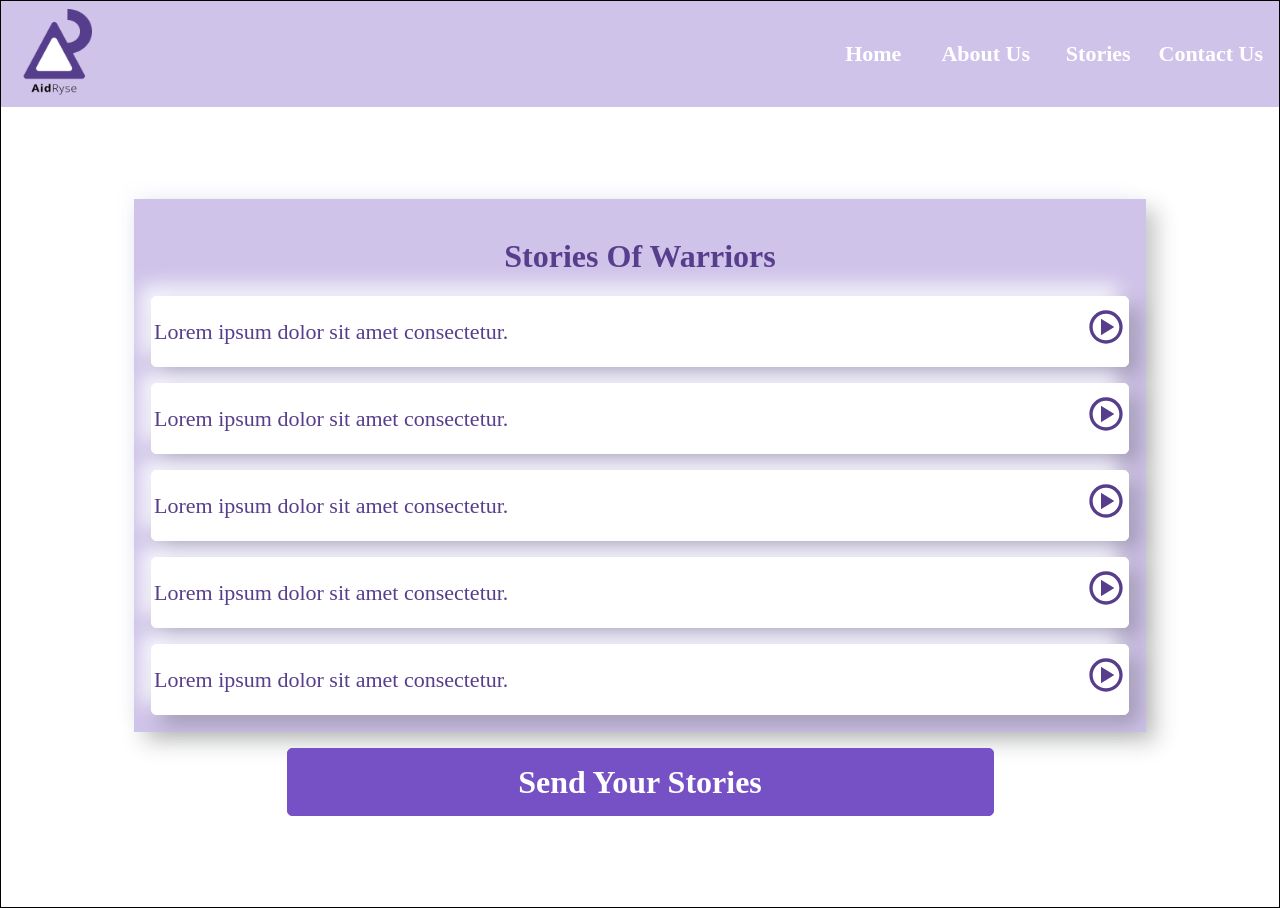
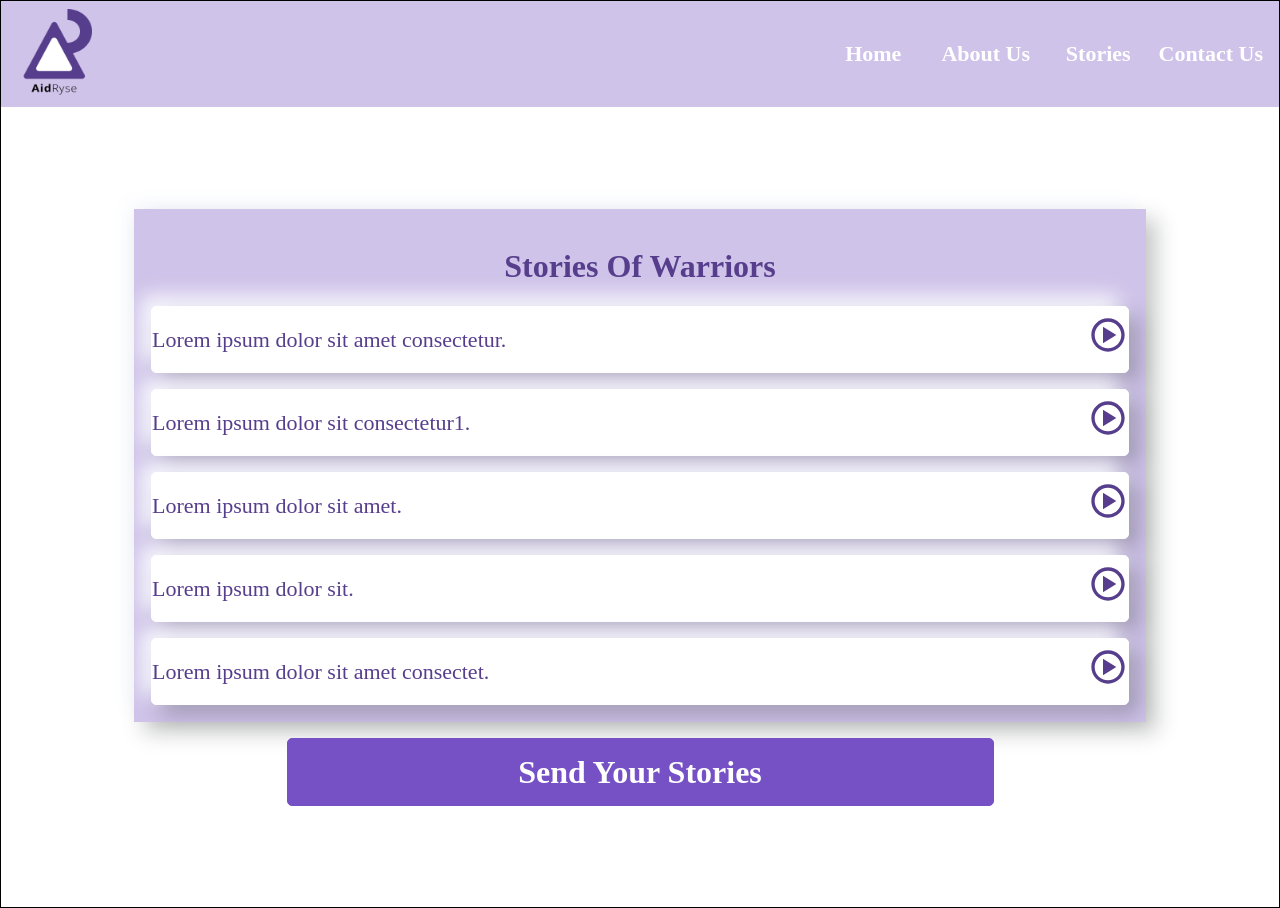
Before and after one commit to DevZibah/SCA-TeamHerHive, a React (Create React App) app: page /Stories in a window 1280 px wide. Built offline with nearby package versions, Linux system fonts and the light colour scheme.

Commit message:
added some changes to stories page

```diff
--- /dev/null
+++ b/public/dataone.json
@@ -0,0 +1,32 @@
+[
+  {
+    "id": 0,
+    "image": "https://res.cloudinary.com/sohmmie/image/upload/v1665945348/rec2_pggag4.png",
+    "name": "Lorem ipsum dolor sit amet consectetur.",
+    "record": "https://res.cloudinary.com/sohmmie/video/upload/v1666155813/Building_Awareness_xaslvr.mp3"
+  },
+  {
+    "id": 1,
+    "image": "https://res.cloudinary.com/sohmmie/image/upload/v1665945364/Rectangle_31_dbcmwg.png",
+    "name": "Lorem ipsum dolor sit consectetur1.",
+    "record": "https://res.cloudinary.com/sohmmie/video/upload/v1666155773/Notice_and_Name_jr5gn7.mp3"
+  },
+  {
+    "id": 2,
+    "image": "https://res.cloudinary.com/sohmmie/image/upload/v1666464693/rec22_i8omnf.png",
+    "name": "Lorem ipsum dolor sit amet.",
+    "record": "https://res.cloudinary.com/sohmmie/video/upload/v1666464835/Making_Room_dvkyk4.mp3"
+  },
+  {
+    "id": 3,
+    "image": "https://res.cloudinary.com/sohmmie/image/upload/v1666464693/rec22_i8omnf.png",
+    "name": "Lorem ipsum dolor sit.",
+    "record": "https://res.cloudinary.com/sohmmie/video/upload/v1666464835/Making_Room_dvkyk4.mp3"
+  },
+  {
+    "id": 4,
+    "image": "https://res.cloudinary.com/sohmmie/image/upload/v1666464693/rec22_i8omnf.png",
+    "name": "Lorem ipsum dolor sit amet consectet.",
+    "record": "https://res.cloudinary.com/sohmmie/video/upload/v1666464835/Making_Room_dvkyk4.mp3"
+  }
+]
--- a/src/App.js
+++ b/src/App.js
@@ -4,6 +4,7 @@ import Contact from './Components/Contact'
 import Stories from './Components/Stories'
 import About from './Components/About'
 import Record from './Components/Record'
+import Recordone from './Components/Recordone'
 import './style/All.css'
 import './style/About.css'
 import './style/Stories.css'
@@ -18,6 +19,7 @@ const App = () => {
           <Route exact path='/Stories' component={Stories} />
           <Route exact path='/About' component={About} />
           <Route exact path='/Record' component={Record} />
+          <Route exact path='/Recordone' component={Recordone} />
         </Switch>
       </div>
     </div>
--- /dev/null
+++ b/src/Components/Audione.js
@@ -0,0 +1,40 @@
+import React, { useContext, useState } from 'react'
+import AudioPlayer from 'react-h5-audio-player'
+import 'react-h5-audio-player/lib/styles.css'
+import { AudioContext } from '../Contexts/AudioContext'
+
+const Audione = ({ item }) => {
+  const { dataone } = useContext(AudioContext)
+  const [trackIndex, setTrackIndex] = useState(item.id)
+
+  const handleClickPrevious = () => {
+    setTrackIndex((currentTrack) =>
+      currentTrack === 0 ? dataone.length - 1 : currentTrack - 1
+    )
+  }
+
+  const handleClickNext = () => {
+    setTrackIndex((currentTrack) =>
+      currentTrack < dataone.length - 1 ? currentTrack + 1 : 0
+    )
+  }
+  return (
+    <div>
+      <img className='audioimg' src={dataone[trackIndex].image} alt='' />
+      <p className='audiop'>{dataone[trackIndex].name}</p>
+      <AudioPlayer
+        className='audiolib mt-n3'
+        // autoPlay
+        src={dataone[trackIndex].record}
+        onPlay={(e) => console.log('onPlay')}
+        showSkipControls={true}
+        showJumpControls={false}
+        onClickPrevious={handleClickPrevious}
+        onClickNext={handleClickNext}
+        onEnded={handleClickNext}
+      />
+    </div>
+  )
+}
+
+export default Audione
--- /dev/null
+++ b/src/Components/Recordone.js
@@ -0,0 +1,36 @@
+import React, { useContext, useEffect, useState } from 'react'
+import { AudioContext } from '../Contexts/AudioContext'
+import 'react-h5-audio-player/lib/styles.css'
+import Audi from './Audi'
+import Navbar from './Navbar'
+import Audione from './Audione'
+
+const Recordone = () => {
+  const { dataone, id } = useContext(AudioContext)
+  return (
+    <div>
+      <Navbar />
+      <section className='mod text-center p-4'>
+        <div className='mod-content1 p-4'>
+          {dataone
+            .filter((item) => {
+              if (item.id === id) {
+                return item
+              }
+            })
+            .map((item, key) => {
+              return (
+                <div key={key}>
+                  <div className='list'>
+                    <Audione key={key} item={item} />
+                  </div>
+                </div>
+              )
+            })}
+        </div>
+      </section>
+    </div>
+  )
+}
+
+export default Recordone
--- a/src/Components/Stories.js
+++ b/src/Components/Stories.js
@@ -1,8 +1,12 @@
-import React from 'react'
+import React, { useContext } from 'react'
 import Navbar from './Navbar'
 import { BiPlayCircle } from 'react-icons/bi'
+import { AudioContext } from '../Contexts/AudioContext'
+import { Link } from 'react-router-dom'
 
 const Stories = () => {
+  const { dataone, setId } = useContext(AudioContext)
+  console.log(dataone)
   return (
     <div>
       <Navbar />
@@ -12,42 +16,28 @@ const Stories = () => {
             <p className='stories-p text-capitalize mt-3'>
               stories of warriors
             </p>
-            <article className=''>
-              <div className='mt-3 p-sv1 d-flex'>
-                <p className='mt-2 p-eig'>
-                  Lorem ipsum dolor sit amet consectetur.
-                </p>
-                <BiPlayCircle className='icon-on1 mt-2' />
-              </div>
-              <div className='mt-3 p-sv1 d-flex'>
-                <p className='mt-2 p-eig'>
-                  Lorem ipsum dolor sit amet consectetur.
-                </p>
-                <BiPlayCircle className='icon-on1 mt-2' />
-              </div>
-              <div className='mt-3 p-sv1 d-flex'>
-                <p className='mt-2 p-eig'>
-                  Lorem ipsum dolor sit amet consectetur.
-                </p>
-                <BiPlayCircle className='icon-on1 mt-2' />
-              </div>
-              <div className='mt-3 p-sv1 d-flex'>
-                <p className='mt-2 p-eig'>
-                  Lorem ipsum dolor sit amet consectetur.
-                </p>
-                <BiPlayCircle className='icon-on1 mt-2' />
-              </div>
-              <div className='mt-3 p-sv1 d-flex'>
-                <p className='mt-2 p-eig'>
-                  Lorem ipsum dolor sit amet consectetur.
-                </p>
-                <BiPlayCircle className='icon-on1 mt-2' />
-              </div>
+            <article>
+              {dataone.map((item, key) => (
+                <div key={key} className='mt-3 p-sv1 d-flex'>
+                  <p className='mt-2 p-eig'>{item.name}</p>
+                  <Link to='/Recordone' className='linkkk'>
+                    <BiPlayCircle
+                      className='icon-on1 mt-2'
+                      onClick={() => setId(item.id)}
+                    />
+                  </Link>
+                </div>
+              ))}
             </article>
           </article>
-          <button type='submit' className='submitbtn1 text-capitalize mt-3'>
-            send your stories
-          </button>
+          <a
+            className='linkkk'
+            href='https://tinyurl.com/scaHackfestTeamHerHiveForm'
+          >
+            <button type='submit' className='submitbtn1 text-capitalize mt-3'>
+              send your stories
+            </button>
+          </a>
         </div>
       </section>
     </div>
--- a/src/Contexts/AudioContext.js
+++ b/src/Contexts/AudioContext.js
@@ -6,7 +6,9 @@ export const AudioContext = createContext()
 const AudioContextProvider = ({ children }) => {
   // the array of data to hold the json data provided, data here as an array is empty.
   const [data, setData] = useState([])
+  const [dataone, setDataone] = useState([])
   const [nameone, setNameone] = useState()
+  const [id, setId] = useState(0)
   const [title, setTitle] = useState('Here is a story of a warrior')
   const [titleone, setTitleone] = useState('what is sickle cell')
   const [titletwo, setTitletwo] = useState('Types of sickle cell')
@@ -28,11 +30,29 @@ const AudioContextProvider = ({ children }) => {
     fetchPackages()
   }, [])
 
+  const fetchPackagesone = async () => {
+    try {
+      const response = await fetch(`/dataone.json`)
+      const products = await response.json()
+      // console.log(products)
+      setDataone(products)
+    } catch (error) {
+      console.log(error)
+    }
+  }
+  // access data once, when the component (App) renders
+  useEffect(() => {
+    fetchPackagesone()
+  }, [])
+
   return (
     <AudioContext.Provider
       value={{
         data,
+        dataone,
         setNameone,
+        setId,
+        id,
         nameone,
         title,
         titleone,
--- a/src/style/Stories.css
+++ b/src/style/Stories.css
@@ -21,8 +21,10 @@
   background-color: var(--SecTwoBackground);
   box-shadow: 10px 10px 20px rgba(22, 27, 29, 0.25), -10px -10px 20px #fafbff;
   border-radius: 5px;
-  justify-content: space-around;
-  padding: 2px;
+  justify-content: space-between;
+}
+.icon-on1 {
+  font-size: 25px;
 }
 .submitbtn1 {
   border: 1px solid #7651c5;
@@ -33,6 +35,16 @@
   font-size: 18px;
   line-height: 30px;
   color: #ffffff;
+}
+.linkkk {
+  color: #573e8d;
+}
+.linkkk:hover {
+  color: #573e8d;
+}
+.mod-content1 {
+  border: 1px solid var(--AudioBackground) !important;
+  background-color: var(--AudioBackground);
 }
 @media (min-width: 768px) {
   .stories-art {
```
Also changed, not shown: src/style/All.css.
